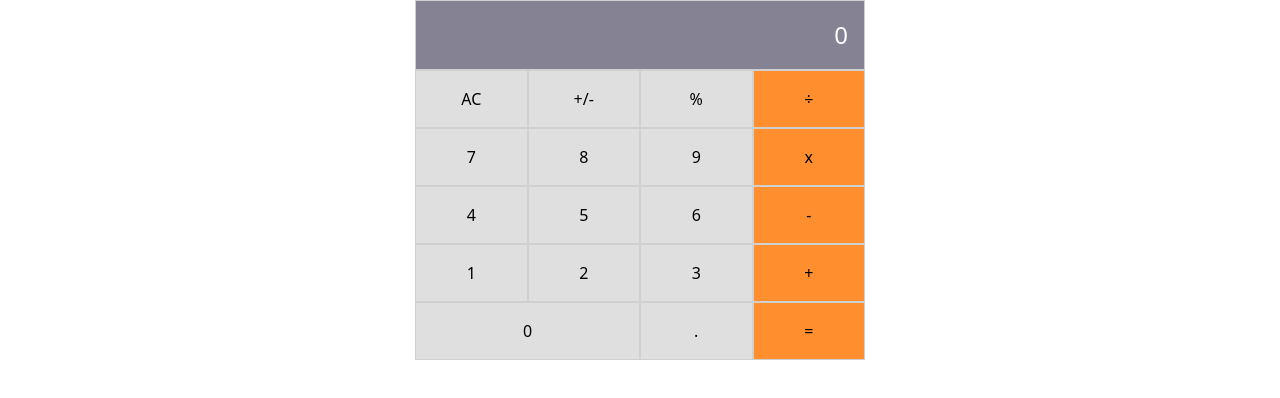
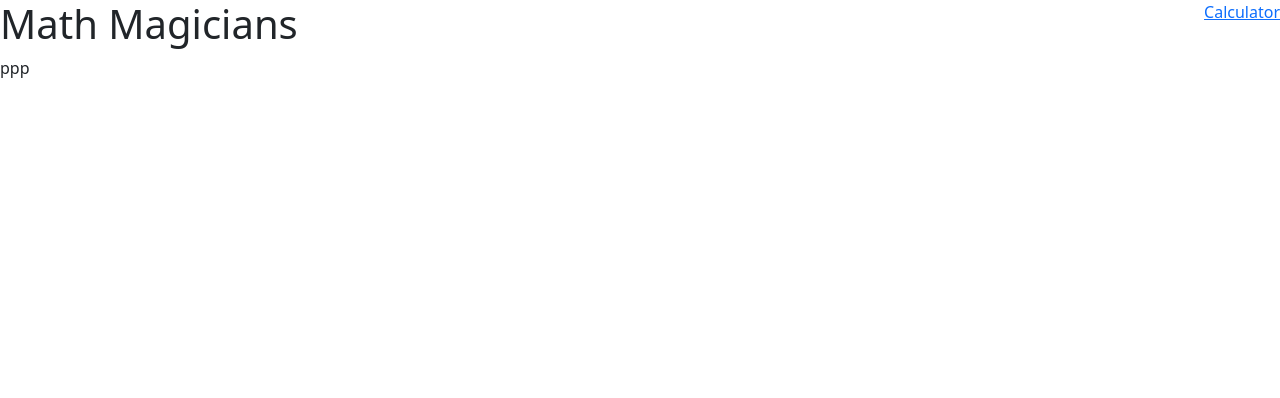
Before and after one commit to Yothu/math-magicians-react, a React (Create React App) app: page / in a window 1280 px wide. Shown: the top 398 px of the page. Built offline with nearby package versions, Linux system fonts and the light colour scheme.

Commit message:
Add routes

```diff
--- a/package.json
+++ b/package.json
@@ -11,6 +11,7 @@
     "prop-types": "^15.8.1",
     "react": "^17.0.2",
     "react-dom": "^17.0.2",
+    "react-router-dom": "^6.2.1",
     "react-scripts": "5.0.0",
     "web-vitals": "^2.1.4"
   },
--- a/src/App.js
+++ b/src/App.js
@@ -1,6 +1,8 @@
 import './App.css';
 import React from 'react';
+import { Routes, Route } from 'react-router-dom';
 import Calculator from './components/Calculator';
+import Home from './components/Home';
 
 class App extends React.Component {
   constructor(props) {
@@ -10,7 +12,11 @@ class App extends React.Component {
 
   render() {
     return (
-      <Calculator />
+      <Routes>
+        <Route path="/" element={<Home />} />
+        <Route path="/calculator" element={<Calculator />} />
+        {/* <Route path="/quote" element={<Quote />} /> */}
+      </Routes>
     );
   }
 }
--- /dev/null
+++ b/src/components/Header.js
@@ -0,0 +1,17 @@
+import React from 'react';
+import { Link } from 'react-router-dom';
+
+function Header() {
+  return (
+    <header>
+      <nav className="d-flex justify-content-between">
+        <h1>Math Magicians</h1>
+        <div className="d-flex justify-content-center">
+          <Link to="/calculator">Calculator</Link>
+        </div>
+      </nav>
+    </header>
+  );
+}
+
+export default Header;
--- /dev/null
+++ b/src/components/Home.js
@@ -0,0 +1,13 @@
+import React from 'react';
+import Header from './Header';
+
+function Home() {
+  return (
+    <>
+      <Header />
+      <p>ppp</p>
+    </>
+  );
+}
+
+export default Home;
--- a/src/index.js
+++ b/src/index.js
@@ -1,12 +1,15 @@
 import React from 'react';
 import ReactDOM from 'react-dom';
+import { BrowserRouter } from 'react-router-dom';
 import './index.css';
 import App from './App';
 import 'bootstrap/dist/css/bootstrap.min.css';
 
 ReactDOM.render(
   <React.StrictMode>
-    <App />
+    <BrowserRouter>
+      <App />
+    </BrowserRouter>
   </React.StrictMode>,
   document.getElementById('root'),
 );
```
Also changed, not shown: 1 other file (tests, documents, lock files or other folders).
